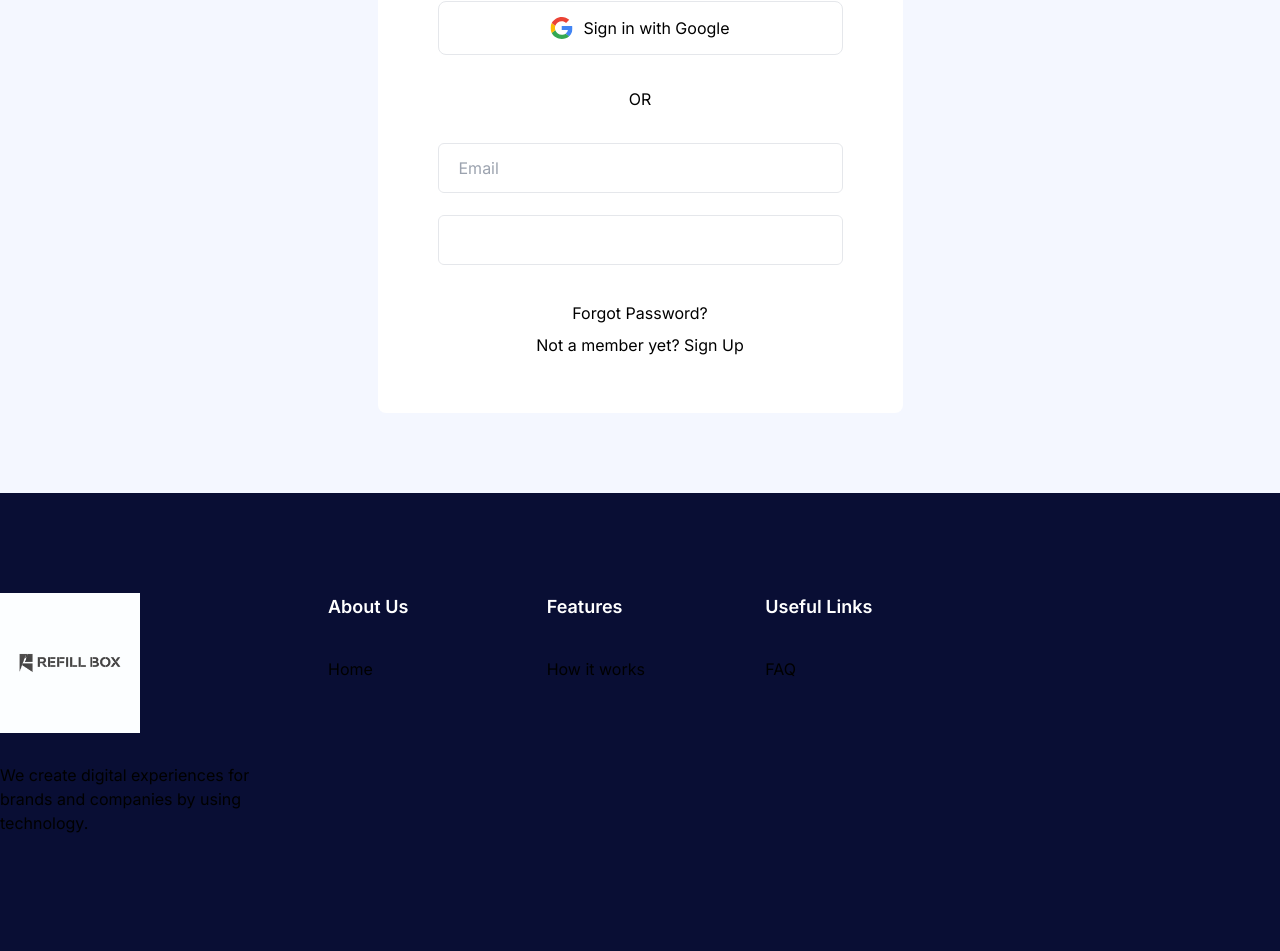
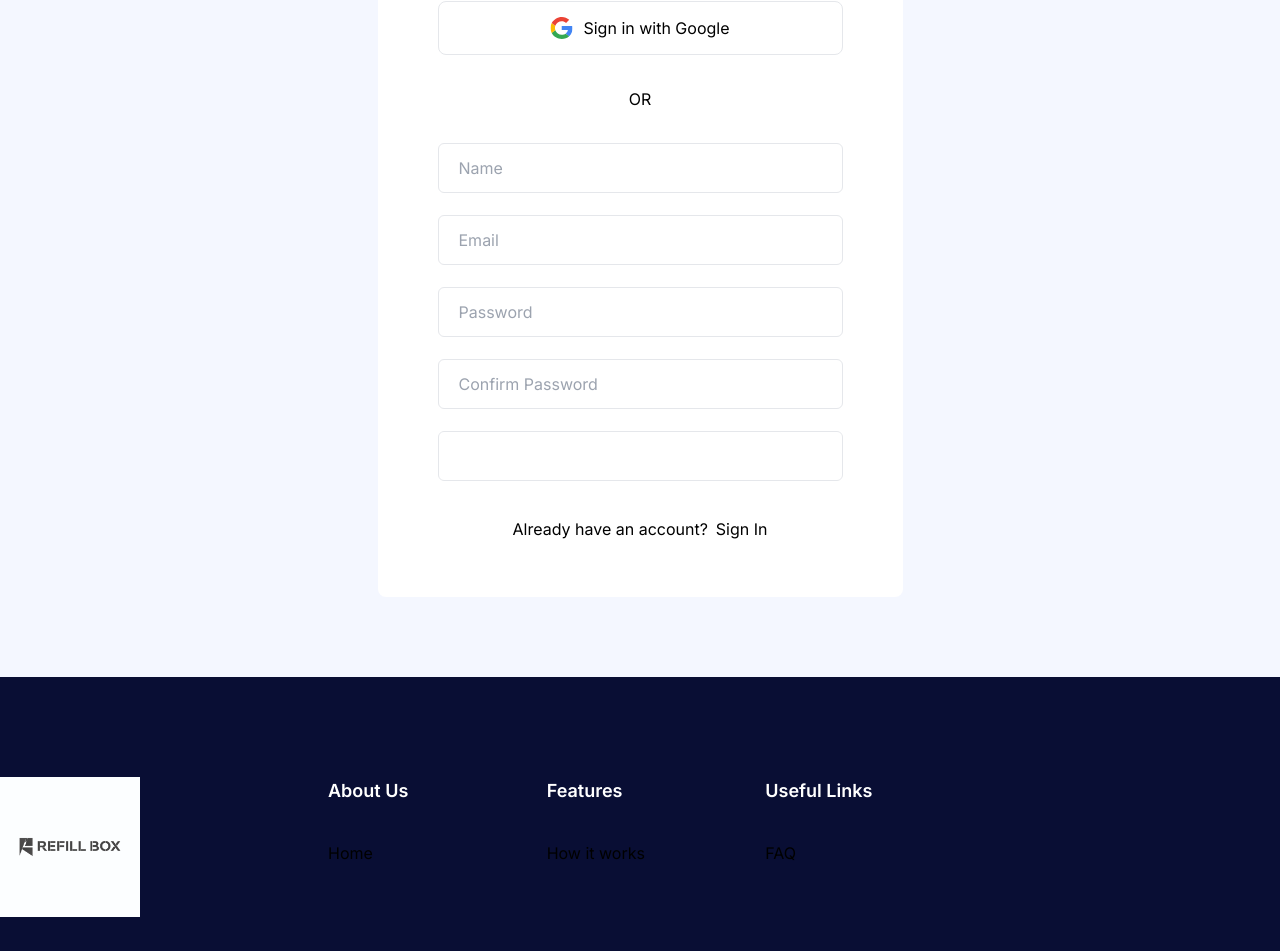
Before and after one commit to Sameer6386/RefillBox, a Next.js app: page /signup in a window 1280 px wide. Shown: the part 598-1549 px from the top of the page. Built offline with nearby package versions, Linux system fonts and the light colour scheme; no server answers; what tailgrids would draw is missing.

Commit message:
frontend complete

```diff
--- a/src/components/Auth/SignIn/index.jsx
+++ b/src/components/Auth/SignIn/index.jsx
@@ -8,9 +8,8 @@ import { useState } from "react";
 import MagicLink from "../MagicLink";
 import Loader from "../../Common/Loader";
 
-const SignUp = () => {
+const SignIn = () => {
   const router = useRouter();
-  const [isPassword, setIsPassword] = useState(false);
   const [loading, setLoading] = useState(false);
 
   const handleSubmit = (e) => {
@@ -21,7 +20,7 @@ const SignUp = () => {
     const value = Object.fromEntries(data.entries());
     const finalData = { ...value };
 
-    fetch("/api/register", {
+    fetch("/api/login", {
       method: "POST",
       headers: {
         "Content-Type": "application/json",
@@ -30,9 +29,14 @@ const SignUp = () => {
     })
       .then((res) => res.json())
       .then((data) => {
-        toast.success("Successfully registered");
+        if (data.error) {
+          toast.error(data.error);
+          setLoading(false);
+          return;
+        }
+        toast.success("Successfully signed in");
         setLoading(false);
-        router.push("/signin");
+        router.push("/");
       })
       .catch((err) => {
         toast.error(err.message);
@@ -77,22 +81,8 @@ const SignUp = () => {
                 </span>
               </span>
 
-              {/* <SwitchOption
-                isPassword={isPassword}
-                setIsPassword={setIsPassword}
-              /> */}
-
-              {isPassword ? (
+              {true ? ( // Assuming `isPassword` is always true for a sign-in page
                 <form onSubmit={handleSubmit}>
-                  <div className="mb-[22px]">
-                    <input
-                      type="text"
-                      placeholder="Name"
-                      name="name"
-                      required
-                      className="w-full rounded-md border border-stroke bg-transparent px-5 py-3 text-base text-dark outline-none transition placeholder:text-dark-6 focus:border-primary focus-visible:shadow-none dark:border-dark-3 dark:text-white dark:focus:border-primary"
-                    />
-                  </div>
                   <div className="mb-[22px]">
                     <input
                       type="email"
@@ -116,7 +106,7 @@ const SignUp = () => {
                       type="submit"
                       className="flex w-full cursor-pointer items-center justify-center rounded-md border border-primary bg-primary px-5 py-3 text-base text-white transition duration-300 ease-in-out hover:bg-blue-dark"
                     >
-                      Sign Up {loading && <Loader />}
+                      Sign In {loading && <Loader />}
                     </button>
                   </div>
                 </form>
@@ -124,8 +114,15 @@ const SignUp = () => {
                 <MagicLink />
               )}
 
+              <Link
+                href="/forgetpasword"
+                className="mb-2 inline-block text-base text-dark hover:text-primary dark:text-white dark:hover:text-primary"
+              >
+                Forgot Password?
+              </Link>
+
               <p className="text-body-secondary mb-4 text-base">
-                By creating an account you are agree with our{" "}
+                By signing in you agree with our{" "}
                 <a href="/#" className="text-primary hover:underline">
                   Privacy
                 </a>{" "}
@@ -136,12 +133,12 @@ const SignUp = () => {
               </p>
 
               <p className="text-body-secondary text-base">
-                Already have an account?
+                Don&apos;t have an account?{" "}
                 <Link
-                  href="/signin"
+                  href="/signup"
                   className="pl-2 text-primary hover:underline"
                 >
-                  Sign In
+                  Sign Up
                 </Link>
               </p>
 
@@ -154,4 +151,4 @@ const SignUp = () => {
   );
 };
 
-export default SignUp;
+export default SignIn;
--- a/src/components/Auth/SignUp/index.jsx
+++ b/src/components/Auth/SignUp/index.jsx
@@ -6,40 +6,49 @@ import { useRouter } from "next/navigation";
 import { useState } from "react";
 import toast from "react-hot-toast";
 import SocialSignIn from "../SocialSignIn";
-
-import MagicLink from "../MagicLink";
 import Loader from "../../Common/Loader";
 
-const Signin = () => {
+const Signup = () => {
   const router = useRouter();
 
-  const [loginData, setLoginData] = useState({
+  const [signupData, setSignupData] = useState({
+    name: "",
     email: "",
     password: "",
+    confirmPassword: "",
     checkboxToggle: false,
   });
 
-  const [isPassword, setIsPassword] = useState(false);
   const [loading, setLoading] = useState(false);
 
-  const loginUser = (e) => {
+  const signupUser = (e) => {
     e.preventDefault();
 
+    if (signupData.password !== signupData.confirmPassword) {
+      toast.error("Passwords do not match");
+      return;
+    }
+
     setLoading(true);
-    signIn("credentials", { ...loginData, redirect: false })
-      .then((callback) => {
-        if (callback?.error) {
-          toast.error(callback.error);
-          console.log(callback.error);
+    // Assuming you have a signup API endpoint
+    fetch("/api/auth/signup", {
+      method: "POST",
+      headers: {
+        "Content-Type": "application/json",
+      },
+      body: JSON.stringify(signupData),
+    })
+      .then((response) => response.json())
+      .then((data) => {
+        if (data.error) {
+          toast.error(data.error);
           setLoading(false);
           return;
         }
 
-        if (callback?.ok && !callback?.error) {
-          toast.success("Login successful");
+        toast.success("Sign Up successful");
         setLoading(false);
-          router.push("/");
-        }
+        router.push("/signin");
       })
       .catch((err) => {
         setLoading(false);
@@ -85,16 +94,27 @@ const Signin = () => {
                 </span>
               </span>
 
-              {isPassword ? (
-                <form onSubmit={loginUser}>
+              <form onSubmit={signupUser}>
+                <div className="mb-[22px]">
+                  <input
+                    type="text"
+                    placeholder="Name"
+                    onChange={(e) =>
+                      setSignupData({ ...signupData, name: e.target.value })
+                    }
+                    className="w-full rounded-md border border-stroke bg-transparent px-5 py-3 text-base text-dark outline-none transition placeholder:text-dark-6 focus:border-primary focus-visible:shadow-none dark:border-dark-3 dark:text-white dark:focus:border-primary"
+                    required
+                  />
+                </div>
                 <div className="mb-[22px]">
                   <input
                     type="email"
                     placeholder="Email"
                     onChange={(e) =>
-                        setLoginData({ ...loginData, email: e.target.value })
+                      setSignupData({ ...signupData, email: e.target.value })
                     }
                     className="w-full rounded-md border border-stroke bg-transparent px-5 py-3 text-base text-dark outline-none transition placeholder:text-dark-6 focus:border-primary focus-visible:shadow-none dark:border-dark-3 dark:text-white dark:focus:border-primary"
+                    required
                   />
                 </div>
                 <div className="mb-[22px]">
@@ -102,9 +122,24 @@ const Signin = () => {
                     type="password"
                     placeholder="Password"
                     onChange={(e) =>
-                        setLoginData({ ...loginData, password: e.target.value })
+                      setSignupData({ ...signupData, password: e.target.value })
                     }
                     className="w-full rounded-md border border-stroke bg-transparent px-5 py-3 text-base text-dark outline-none transition placeholder:text-dark-6 focus:border-primary focus-visible:shadow-none dark:border-dark-3 dark:text-white dark:focus:border-primary"
+                    required
+                  />
+                </div>
+                <div className="mb-[22px]">
+                  <input
+                    type="password"
+                    placeholder="Confirm Password"
+                    onChange={(e) =>
+                      setSignupData({
+                        ...signupData,
+                        confirmPassword: e.target.value,
+                      })
+                    }
+                    className="w-full rounded-md border border-stroke bg-transparent px-5 py-3 text-base text-dark outline-none transition placeholder:text-dark-6 focus:border-primary focus-visible:shadow-none dark:border-dark-3 dark:text-white dark:focus:border-primary"
+                    required
                   />
                 </div>
                 <div className="mb-9">
@@ -112,24 +147,18 @@ const Signin = () => {
                     type="submit"
                     className="flex w-full cursor-pointer items-center justify-center rounded-md border border-primary bg-primary px-5 py-3 text-base text-white transition duration-300 ease-in-out hover:bg-primary/90"
                   >
-                      Sign In {loading && <Loader />}
+                    Sign Up {loading && <Loader />}
                   </button>
                 </div>
               </form>
-              ) : (
-                <MagicLink />
-              )}
 
+              <p className="text-body-secondary text-base">
+                Already have an account?
                 <Link
-                href="/forgot-password"
-                className="mb-2 inline-block text-base text-dark hover:text-primary dark:text-white dark:hover:text-primary"
+                  href="/signin"
+                  className="pl-2 text-primary hover:underline"
                 >
-                Forgot Password?
-              </Link>
-              <p className="text-body-secondary text-base">
-                Not a member yet?{" "}
-                <Link href="/signup" className="text-primary hover:underline">
-                  Sign Up
+                  Sign In
                 </Link>
               </p>
             </div>
@@ -140,4 +169,4 @@ const Signin = () => {
   );
 };
 
-export default Signin;
+export default Signup;
--- a/src/components/Header/index.jsx
+++ b/src/components/Header/index.jsx
@@ -290,12 +290,12 @@ const Header = () => {
                   </>
                 ) : (
                   <Link
-                    href="/signin"
+                    href="/signup"
                     className={`ud-main-btn ud-login-btn text-white mx-2 flex items-center justify-between rounded-full border-[2px] border-transparent hover:border-primary ${
                       pathUrl !== "/" && "dark:text-white"
                     } ${pathUrl === "/" && sticky && "text-white"}`}
                   >
-                    Sign In
+                    Sign Up
                   </Link>
                 )}
               </div>
```
Lines whose indentation alone changed are shown as unchanged.
